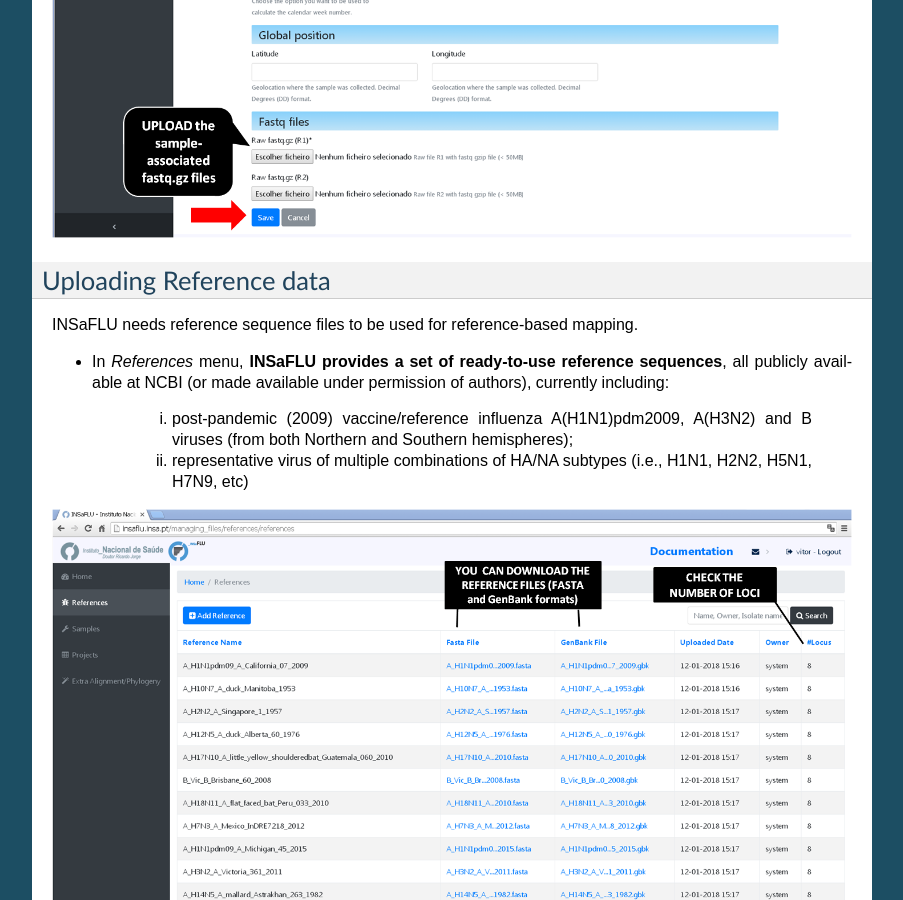
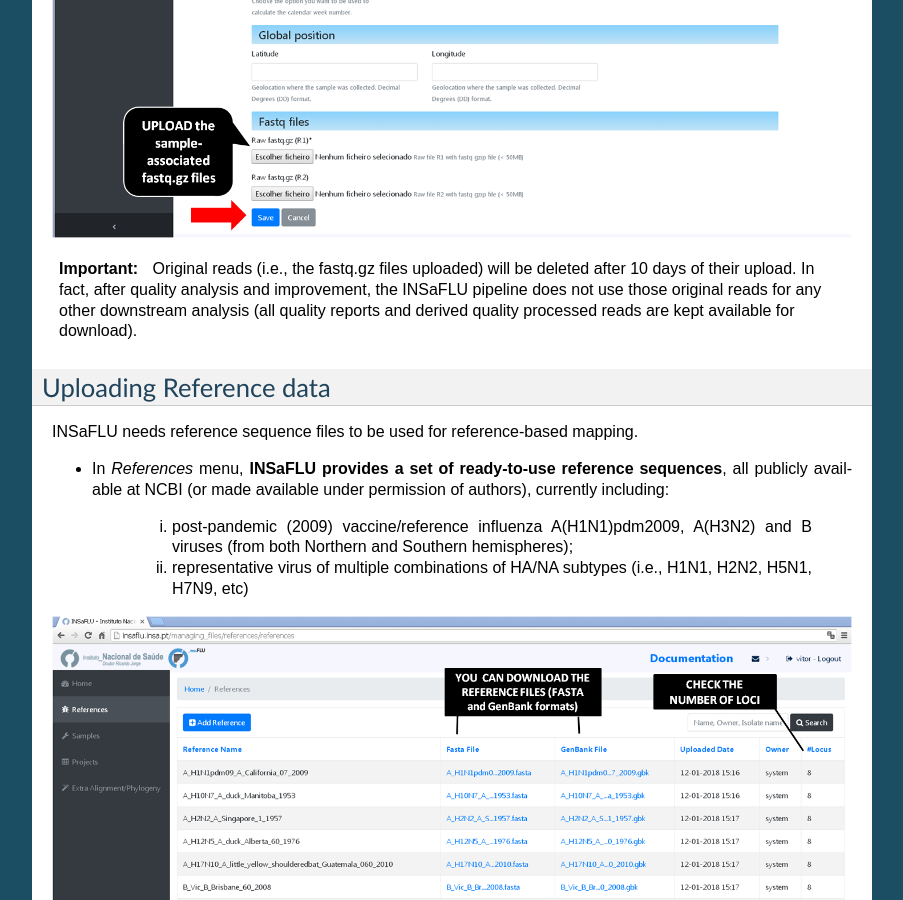
Before and after one commit to INSaFLU/insaflu_docs, a Sphinx documentation site: the page built from docs/uploading_data.rst, in a window 1280 px wide and 900 px high, scrolled down 5134 px. Shown: the whole window, without its empty margins (198-1101 px from the left). Built offline with Sphinx 7.4.7, drawn with Linux system fonts in a browser that asks for light colours; formulas are drawn with MathJax 3.

Commit message:
[Add] included note that original fastq.gz files are deleted after 10 days.

```diff
--- a/docs/uploading_data.rst
+++ b/docs/uploading_data.rst
@@ -86,6 +86,9 @@
 
 .. image:: _static/upload_samplemetadata_individual_2.png
 
+
+.. important::
+   Original reads (i.e., the fastq.gz files uploaded) will be deleted after 10 days of their upload. In fact, after quality analysis and improvement, the INSaFLU pipeline does not use those original reads for any other downstream analysis (all quality reports and derived quality processed reads are kept available for download).
 
 
 
```
